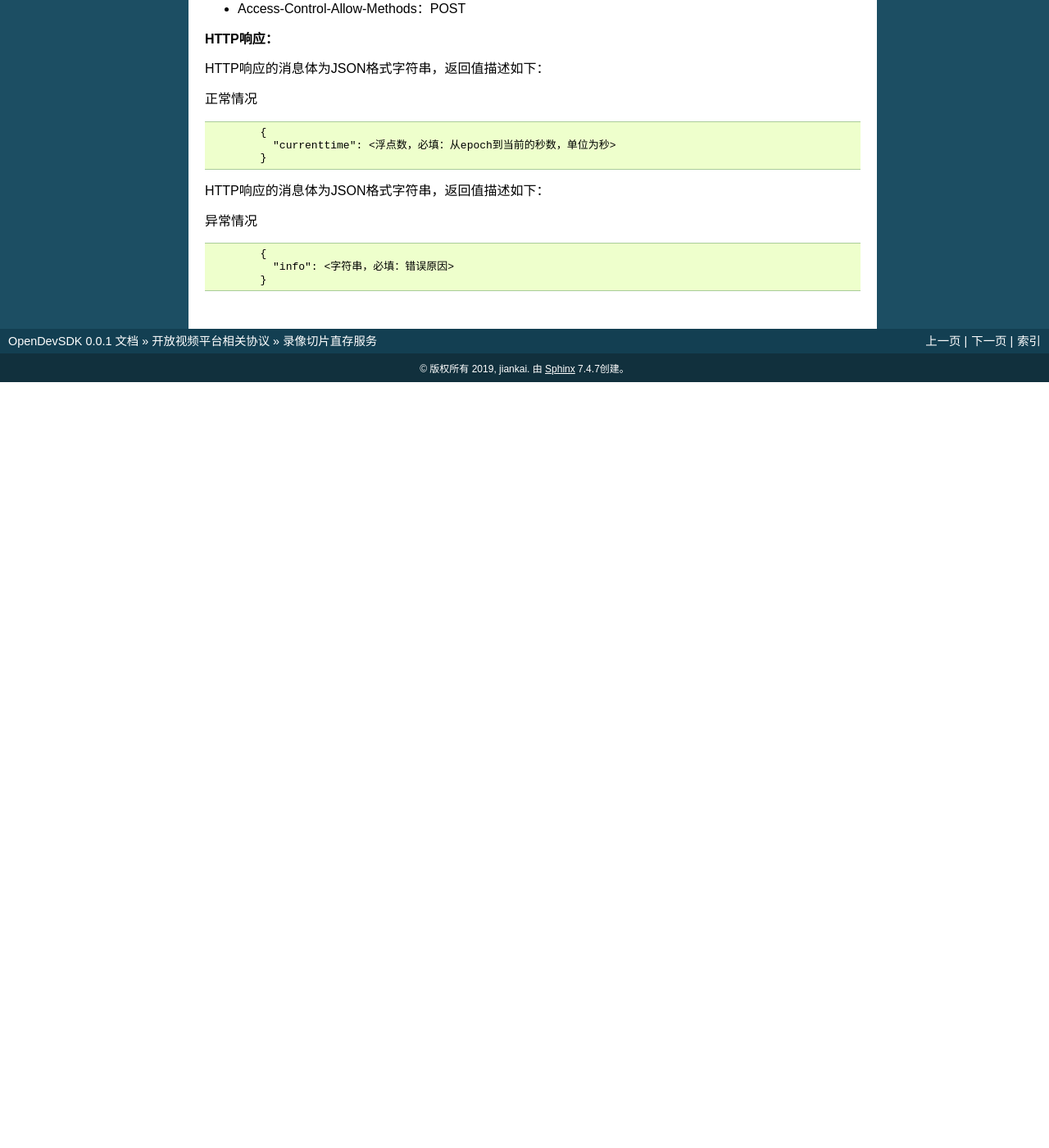
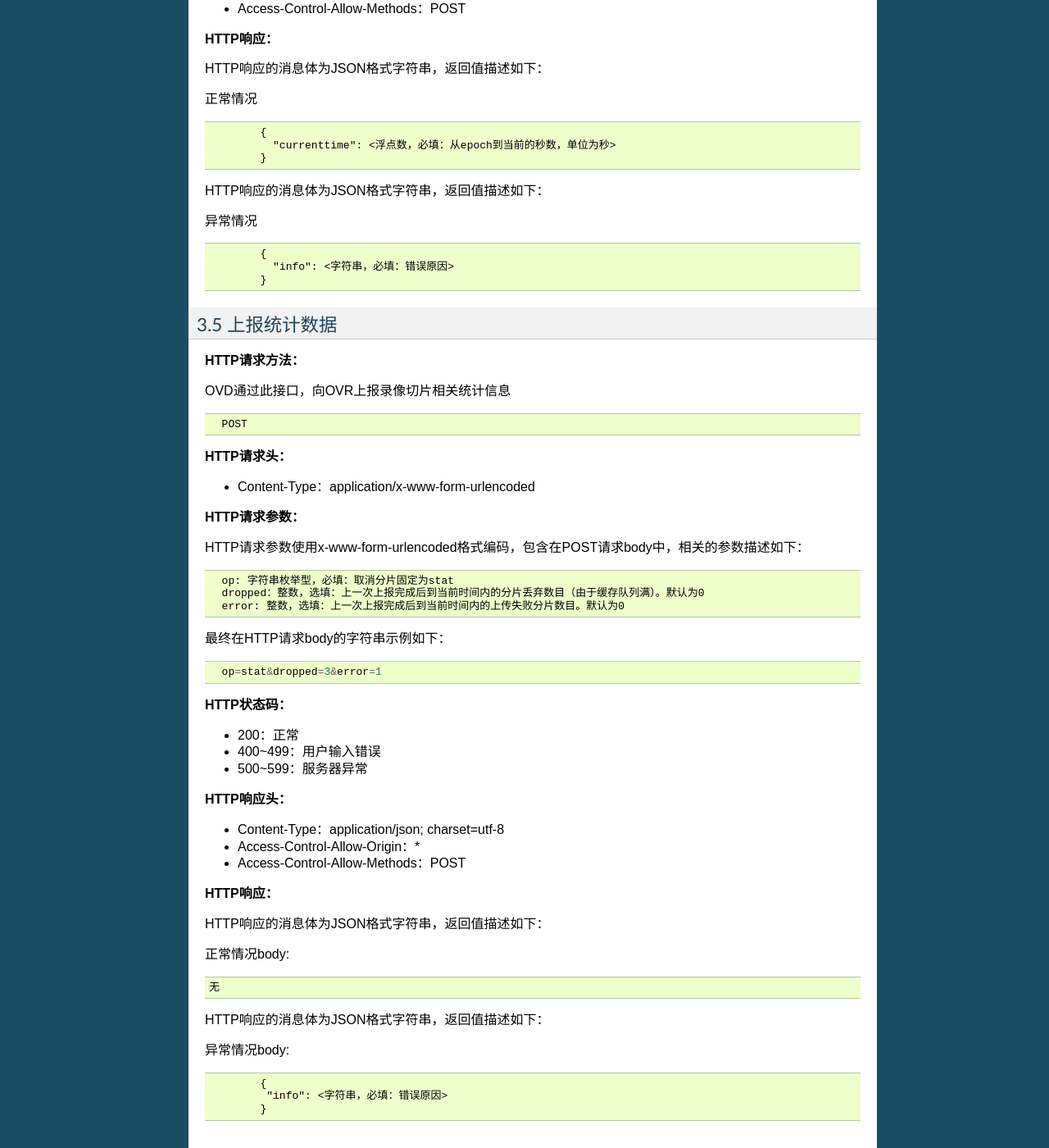
Before and after one commit to jamken/open_dev_sdk, a Sphinx documentation site: the page built from docs/cloud_record.md, in a window 1280 px wide and 1400 px high, scrolled down 4869 px. Shown: the whole window at 82% size. Built offline with Sphinx 7.4.7, drawn with Linux system fonts in a browser that asks for light colours; before the commit the page ends 5335 px from its top, so only the background shows below that; some of the changed text lies outside the part shown.

Commit message:
切片上传服务增加统计上报功能

````diff
--- a/docs/cloud_record.md
+++ b/docs/cloud_record.md
@@ -81,9 +81,9 @@ HTTP请求参数使用x-www-form-urlencoded格式编码，包含在POST请求bod
 ```
   op: 字符串枚举型，必填：创建分片固定为create
   content_type：字符串，必填：分片的封装格式，目前仅支持video/mp2t
-  size:字符串,必填:该分片数据的大小，字节为单位
-  start:字符串,必填:该分片录制的开始时间
-  duration:字符串,必填:该分片的时间长度
+  size:整数,必填:该分片数据的大小，字节为单位
+  start:浮点数,必填:该分片录制的开始时间，从epoch到分片的开始录制时间，单位秒
+  duration:浮点数,必填:该分片的时间长度，单位秒
 ```
 
 最终在HTTP请求body的字符串示例如下：
@@ -310,3 +310,70 @@ HTTP响应的消息体为JSON格式字符串，返回值描述如下：
 	  "info": <字符串，必填：错误原因>
 	}
 ```
+
+### 3.5 上报统计数据
+
+
+
+**HTTP请求方法：**
+
+OVD通过此接口，向OVR上报录像切片相关统计信息
+
+```
+  POST
+```
+
+**HTTP请求头：**
+
+- Content-Type：application/x-www-form-urlencoded
+
+
+**HTTP请求参数：**
+
+HTTP请求参数使用x-www-form-urlencoded格式编码，包含在POST请求body中，相关的参数描述如下：
+
+```
+  op: 字符串枚举型，必填：取消分片固定为stat
+  dropped：整数，选填：上一次上报完成后到当前时间内的分片丢弃数目（由于缓存队列满）。默认为0
+  error: 整数，选填：上一次上报完成后到当前时间内的上传失败分片数目。默认为0
+```
+
+最终在HTTP请求body的字符串示例如下：
+
+```
+  op=stat&dropped=3&error=1
+```
+
+**HTTP状态码：**
+
+- 200：正常
+- 400~499：用户输入错误
+- 500~599：服务器异常
+
+
+**HTTP响应头：**
+
+- Content-Type：application/json; charset=utf-8
+- Access-Control-Allow-Origin：\*
+- Access-Control-Allow-Methods：POST
+
+
+**HTTP响应：**
+
+HTTP响应的消息体为JSON格式字符串，返回值描述如下：
+
+正常情况body:
+
+```
+无
+```
+
+HTTP响应的消息体为JSON格式字符串，返回值描述如下：
+
+
+异常情况body:
+```
+	{
+	 "info": <字符串，必填：错误原因>
+	}
+```
````
